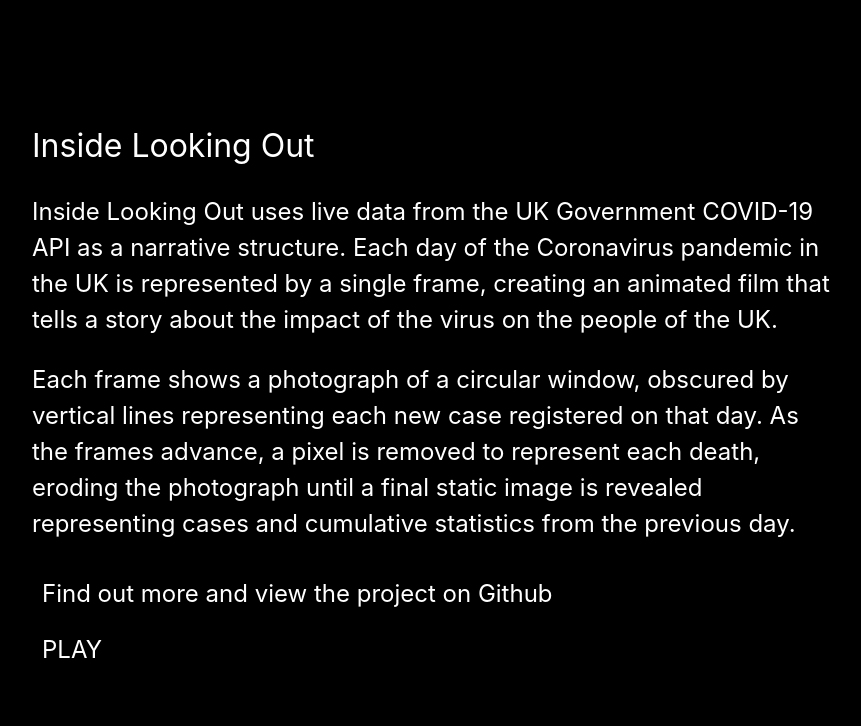
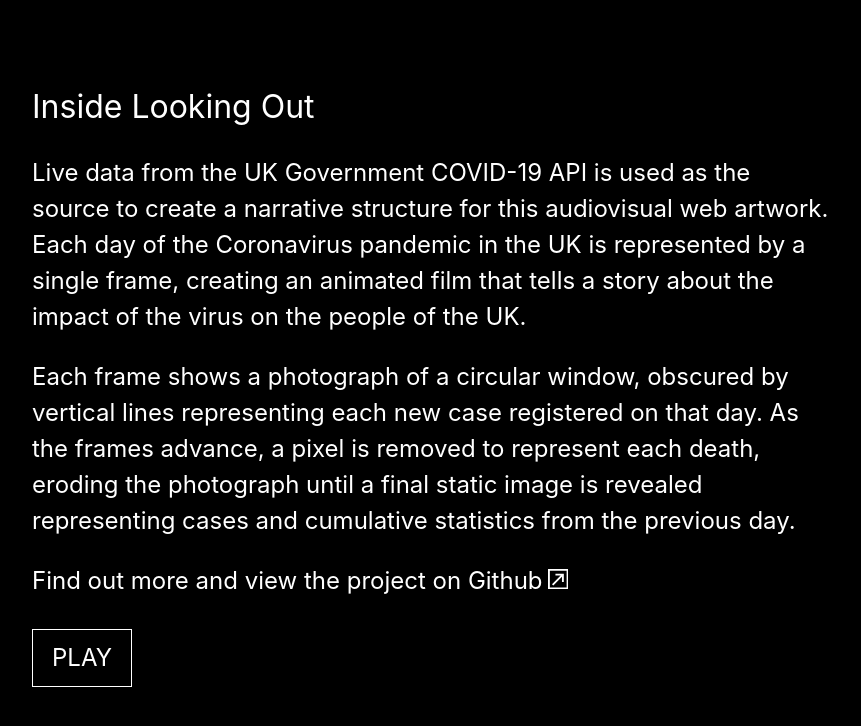
Before and after one commit to edpe/inside_looking_out, a Next.js app: page / in a window 1280 px wide. Shown: the top 726 px of the page, without its empty margins (48-909 px from the left). Built offline with nearby package versions, Linux system fonts and the light colour scheme.

Commit message:
style: style button, link and layout

```diff
--- a/pages/index.js
+++ b/pages/index.js
@@ -9,11 +9,12 @@ export const Home = () => {
           <h1 className={styles.title}>Inside Looking Out</h1>
           <div className={styles.description}>
             <p>
-              Inside Looking Out uses live data from the UK Government COVID-19
-              API as a narrative structure. Each day of the Coronavirus pandemic
-              in the UK is represented by a single frame, creating an animated
-              film that tells a story about the impact of the virus on the
-              people of the UK.
+              Live data from the UK Government COVID-19 API is used as the
+              source to create a narrative structure for this audiovisual web
+              artwork. Each day of the Coronavirus pandemic in the UK is
+              represented by a single frame, creating an animated film that
+              tells a story about the impact of the virus on the people of the
+              UK.
             </p>
             <p>
               Each frame shows a photograph of a circular window, obscured by
@@ -23,14 +24,19 @@ export const Home = () => {
               representing cases and cumulative statistics from the previous
               day.
             </p>
-            <a
-              className={styles.inlineLink}
-              href="https://github.com/edpe/inside_looking_out"
-            >
+            <a href="https://github.com/edpe/inside_looking_out">
               Find out more and view the project on Github
+              <svg
+                xmlns="http://www.w3.org/2000/svg"
+                fill="none"
+                viewBox="0 0 500 500"
+                fill="white"
+              >
+                <path d="M0,0v512h512V0H0z M46.5,46.5h418.9v418.9H46.5V46.5z M186.2,116.4v46.5h129.5l-216,216l33.5,33.5l216-216v129.5h46.5 V116.4H186.2z" />
+              </svg>
             </a>
             <Link href="/main" passHref>
-              <a>PLAY</a>
+              <a className={styles.playButtonLink}>PLAY</a>
             </Link>
           </div>
         </div>
--- a/styles/Home.module.css
+++ b/styles/Home.module.css
@@ -61,7 +61,7 @@
   color: white;
   margin: 0;
   line-height: 1.5;
-  font-size: rem;
+  font-size: 1.5rem;
   font-weight: 400;
 }
 
@@ -78,75 +78,71 @@
 
 .description {
   line-height: 1.5;
-  font-size: 1.5rem;
+  font-size: 1rem;
   color: white;
 }
 
-.description a {
-  padding: 10px;
-  display: block;
+@media (min-width: 400px) {
+  .description {
+    font-size: 1.5rem;
+  }
 }
 
-.description a:focus {
-  text-decoration: underline;
+.description a {
+  display: block;
+  transition: 0.2s;
+  font-size: 1.2rem;
+  margin-top: 0 20px;
 }
 
-.code {
-  background: #fafafa;
-  border-radius: 5px;
-  padding: 0.75rem;
-  font-size: 1.1rem;
-  font-family: Menlo, Monaco, Lucida Console, Liberation Mono, DejaVu Sans Mono,
-    Bitstream Vera Sans Mono, Courier New, monospace;
+@media (min-width: 400px) {
+  .description a {
+    font-size: 1.5rem;
+  }
 }
 
-.grid {
-  display: flex;
-  align-items: center;
-  justify-content: center;
-  flex-wrap: wrap;
-  max-width: 800px;
-  margin-top: 3rem;
+.description a svg {
+  margin-left: 5px;
+  height: 20px;
+  width: 20px;
+  color: white;
 }
 
-.card {
-  margin: 1rem;
-  padding: 1.5rem;
-  text-align: left;
-  color: inherit;
-  text-decoration: none;
-  border: 1px solid #eaeaea;
-  border-radius: 10px;
-  transition: color 0.15s ease, border-color 0.15s ease;
-  width: 45%;
+.description a:hover {
+  padding-left: 5px;
+  transition: 0.2s;
 }
 
-.card:hover,
-.card:focus,
-.card:active {
-  color: #0070f3;
-  border-color: #0070f3;
-}
-
-.card h2 {
-  margin: 0 0 1rem 0;
+.playButtonLink {
+  margin: 30px 0;
+  padding: 10px;
+  width: 100%;
+  border: solid 1px white;
+  text-align: center;
+  text-decoration: none;
+  transition: 0.2s;
   font-size: 1.5rem;
 }
 
-.card p {
-  margin: 0;
-  font-size: 1.25rem;
-  line-height: 1.5;
+@media (min-width: 400px) {
+  .playButtonLink {
+    width: 100px;
+  }
 }
 
-.logo {
-  height: 1em;
-  margin-left: 0.5rem;
+.playButtonLink:hover {
+  border: solid 1px black;
+  color: black;
+  background-color: white;
+  transition: 0.2s;
+  text-decoration: none;
+  margin-left: 5px;
 }
 
-@media (max-width: 600px) {
-  .grid {
-    width: 100%;
-    flex-direction: column;
-  }
+.playButtonLink:focus {
+  border: solid 1px black;
+  color: black;
+  background-color: white;
+  transition: 0.2s;
+  text-decoration: none;
 }
--- a/styles/Main.module.css
+++ b/styles/Main.module.css
@@ -8,11 +8,6 @@
   flex-direction: column;
 }
 
-.text {
-  color: white;
-  font-size: 1rem;
-}
-
 .main {
   padding: 5rem 0;
   flex: 1;
@@ -21,107 +16,3 @@
   justify-content: center;
   align-items: center;
 }
-
-.footer {
-  width: 100%;
-  height: 100px;
-  border-top: 1px solid #eaeaea;
-  display: flex;
-  justify-content: center;
-  align-items: center;
-}
-
-.footer a {
-  display: flex;
-  justify-content: center;
-  align-items: center;
-  flex-grow: 1;
-}
-
-.title a {
-  color: white;
-  text-decoration: none;
-}
-
-.title a:hover,
-.title a:focus,
-.title a:active {
-  text-decoration: underline;
-}
-
-.title {
-  color: white;
-  margin: 0;
-  line-height: 1.15;
-  font-size: 2rem;
-}
-
-.title,
-.description {
-  text-align: center;
-}
-
-.description {
-  line-height: 1.5;
-  font-size: 1.5rem;
-}
-
-.code {
-  background: #fafafa;
-  border-radius: 5px;
-  padding: 0.75rem;
-  font-size: 1.1rem;
-  font-family: Menlo, Monaco, Lucida Console, Liberation Mono, DejaVu Sans Mono,
-    Bitstream Vera Sans Mono, Courier New, monospace;
-}
-
-.grid {
-  display: flex;
-  align-items: center;
-  justify-content: center;
-  flex-wrap: wrap;
-  max-width: 800px;
-  margin-top: 3rem;
-}
-
-.card {
-  margin: 1rem;
-  padding: 1.5rem;
-  text-align: left;
-  color: inherit;
-  text-decoration: none;
-  border: 1px solid #eaeaea;
-  border-radius: 10px;
-  transition: color 0.15s ease, border-color 0.15s ease;
-  width: 45%;
-}
-
-.card:hover,
-.card:focus,
-.card:active {
-  color: #0070f3;
-  border-color: #0070f3;
-}
-
-.card h2 {
-  margin: 0 0 1rem 0;
-  font-size: 1.5rem;
-}
-
-.card p {
-  margin: 0;
-  font-size: 1.25rem;
-  line-height: 1.5;
-}
-
-.logo {
-  height: 1em;
-  margin-left: 0.5rem;
-}
-
-@media (max-width: 600px) {
-  .grid {
-    width: 100%;
-    flex-direction: column;
-  }
-}
```
